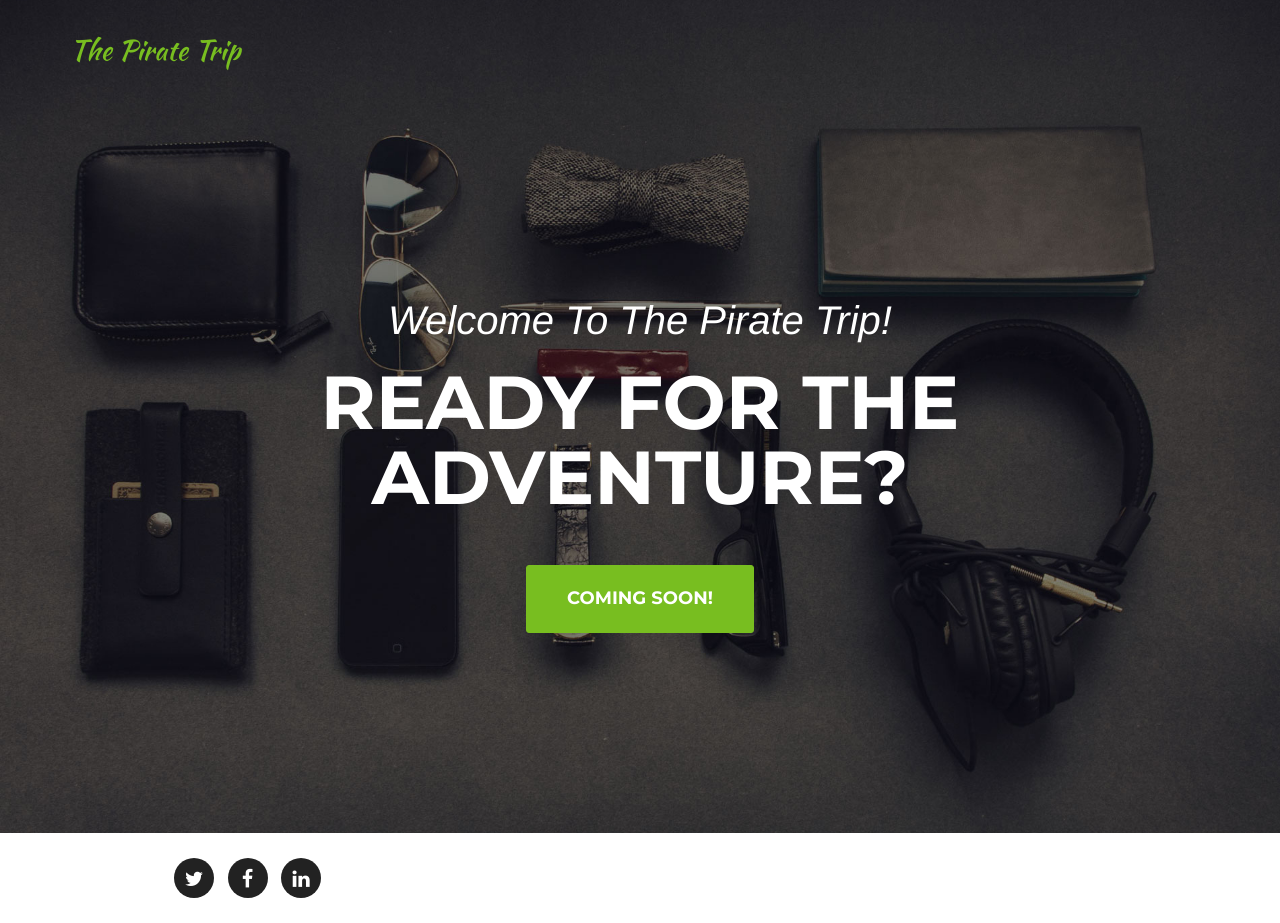
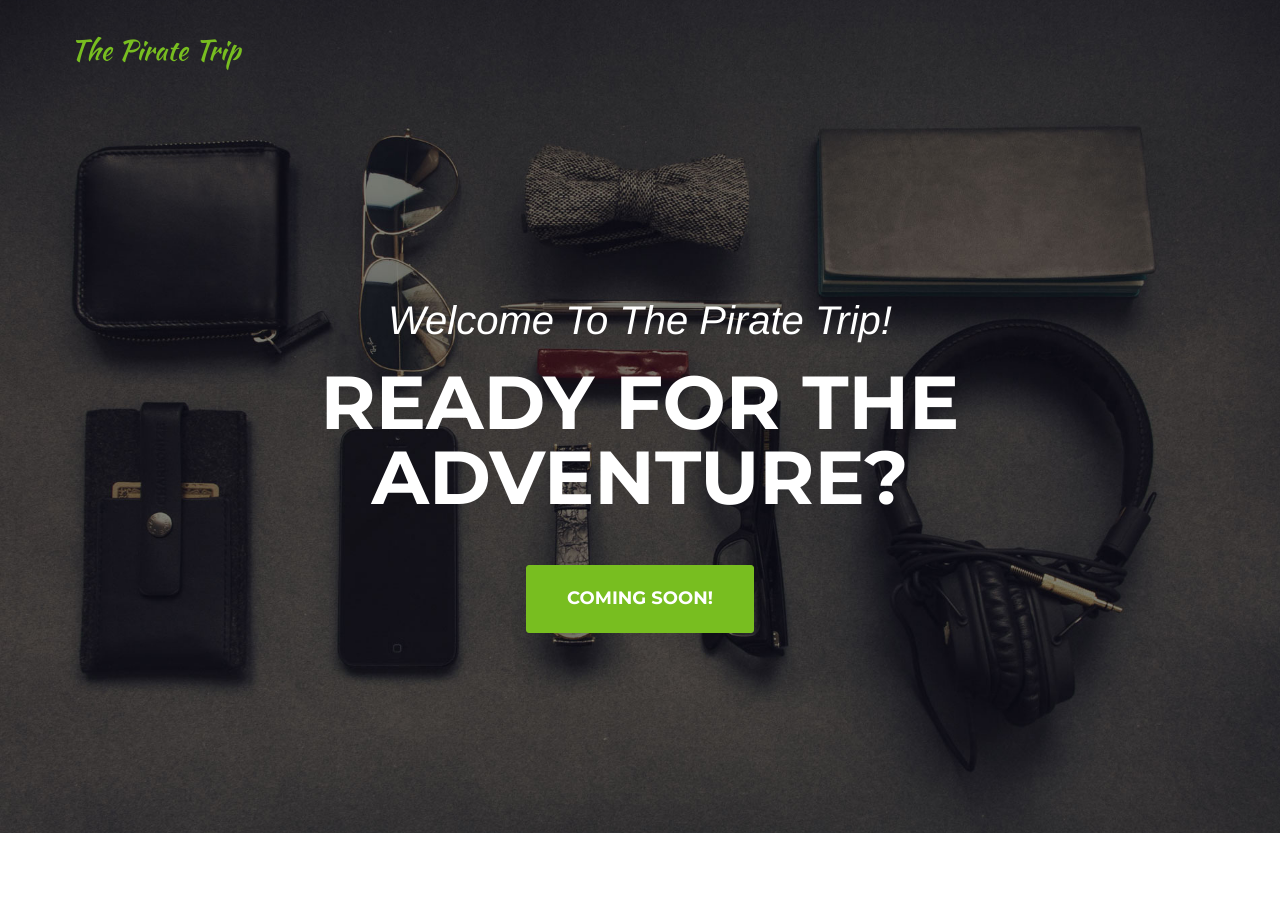
Before and after one commit to alexgt9/the-pirate-trip, a website: page index.html in a window 1280 px wide. After the commit the page ends 833 px from the top, so only its background shows below. Drawn offline with nearby package versions, Linux system fonts and the light colour scheme; a web font is replaced by a local one.

Commit message:
Remove social footer

```diff
--- a/index.html
+++ b/index.html
@@ -70,23 +70,6 @@
         </div>
     </header>
 
-    <footer>
-        <div class="container">
-            <div class="row">
-                <div class="col-md-4">
-                    <ul class="list-inline social-buttons">
-                        <li><a href="#"><i class="fa fa-twitter"></i></a>
-                        </li>
-                        <li><a href="#"><i class="fa fa-facebook"></i></a>
-                        </li>
-                        <li><a href="#"><i class="fa fa-linkedin"></i></a>
-                        </li>
-                    </ul>
-                </div>
-            </div>
-        </div>
-    </footer>
-
     <!-- jQuery -->
     <script src="vendor/jquery/jquery.min.js"></script>
 
```
